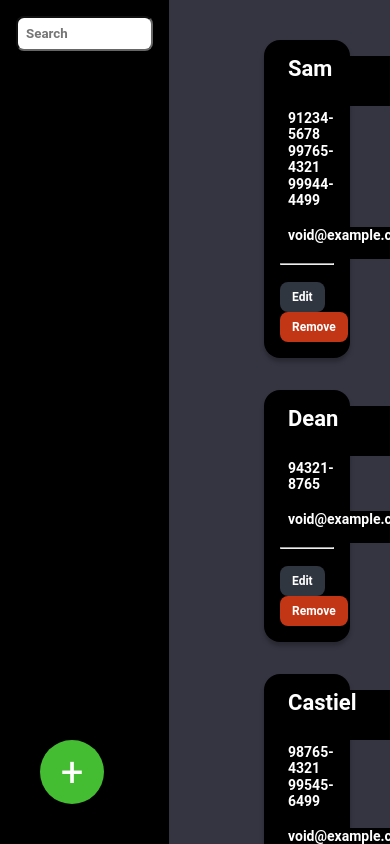
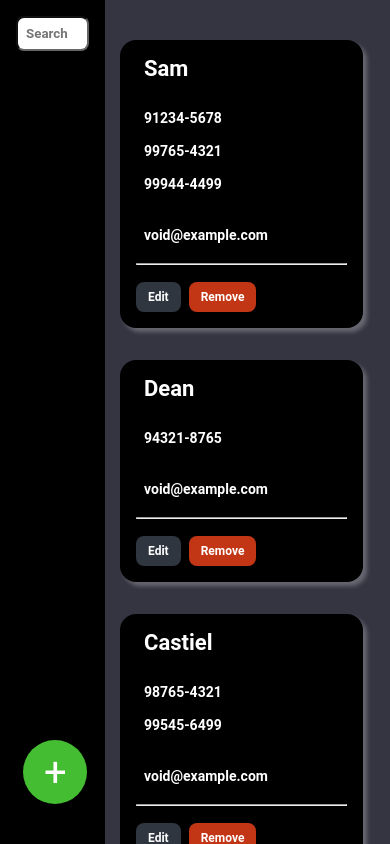
Before and after one commit to gustavobotti/contacts_list, a React (Create React App) app: page / in a window 390 px wide. Built offline with nearby package versions, Linux system fonts and the light colour scheme.

Commit message:
responsividade telas pequenas

```diff
--- a/src/components/ButtonAdd/styles.ts
+++ b/src/components/ButtonAdd/styles.ts
@@ -16,4 +16,16 @@ export const Circle = styled(Link)`
   align-items: center;
   font-size: 40px;
   text-decoration: none;
+
+  @media (max-width: 400px) {
+    left: 6vw;
+  }
+
+  @media (max-width: 350px) {
+    left: 5vw;
+  }
+
+  @media (max-width: 300px) {
+    left: 3vw;
+  }
 `
--- a/src/components/Contact/styles.ts
+++ b/src/components/Contact/styles.ts
@@ -9,14 +9,19 @@ const textareaStyles = `
   resize: none;
   border: none;
   background-color: ${variables.dark};
-  color: ${variables.white}
+  color: ${variables.white};
+  width: 100%;
 `
 export const Card = styled.div`
   background-color: ${variables.dark};
-  box-shadow: 0px 4px 4px rgba(0, 0, 0, 0.25);
+  box-shadow: 4px 4px 4px rgba(255, 255, 255, 0.25);
   padding: 16px;
   margin-bottom: 32px;
   border-radius: 16px;
+
+  @media (max-width: 600px) {
+    max-width: 90%;
+  }
 `
 export const Name = styled.textarea`
   ${textareaStyles};
--- a/src/containers/SideBar/styles.ts
+++ b/src/containers/SideBar/styles.ts
@@ -5,5 +5,8 @@ export const Aside = styled.aside`
   padding: 16px;
   background-color: ${variables.dark};
   height: 100vh;
-  width: 20vh;
+
+  @media (max-width: 600px) {
+    width: 27vw;
+  }
 `
--- a/src/styles/index.ts
+++ b/src/styles/index.ts
@@ -15,12 +15,32 @@ export const Container = styled.div`
   display: grid;
   grid-template-columns: 224px auto;
   background-color: ${variables.graphite};
+
+  @media (max-width: 600px) {
+    grid-template-columns: 150px auto;
+  }
+
+  @media (max-width: 400px) {
+    grid-template-columns: 120px auto;
+  }
+
+  @media (max-width: 333px) {
+    grid-template-columns: 100px auto;
+  }
 `
 
 export const MainContainer = styled.main`
   padding: 0 40px;
   height: 100vh;
   overflow-y: scroll;
+
+  @media (max-width: 600px) {
+    padding-right: 0;
+  }
+
+  @media (max-width: 480px) {
+    padding: 0;
+  }
 `
 
 export const Name = styled.h2`
```
